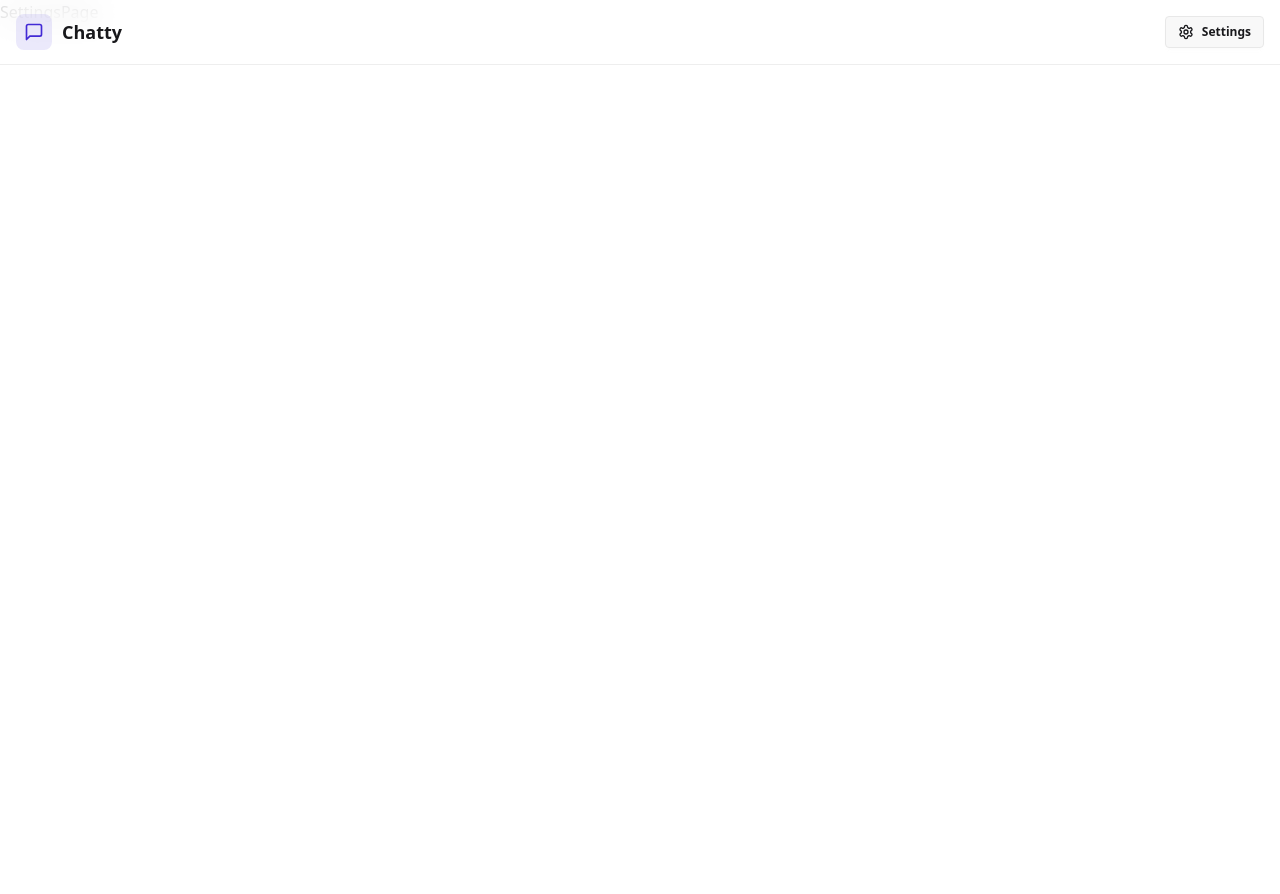
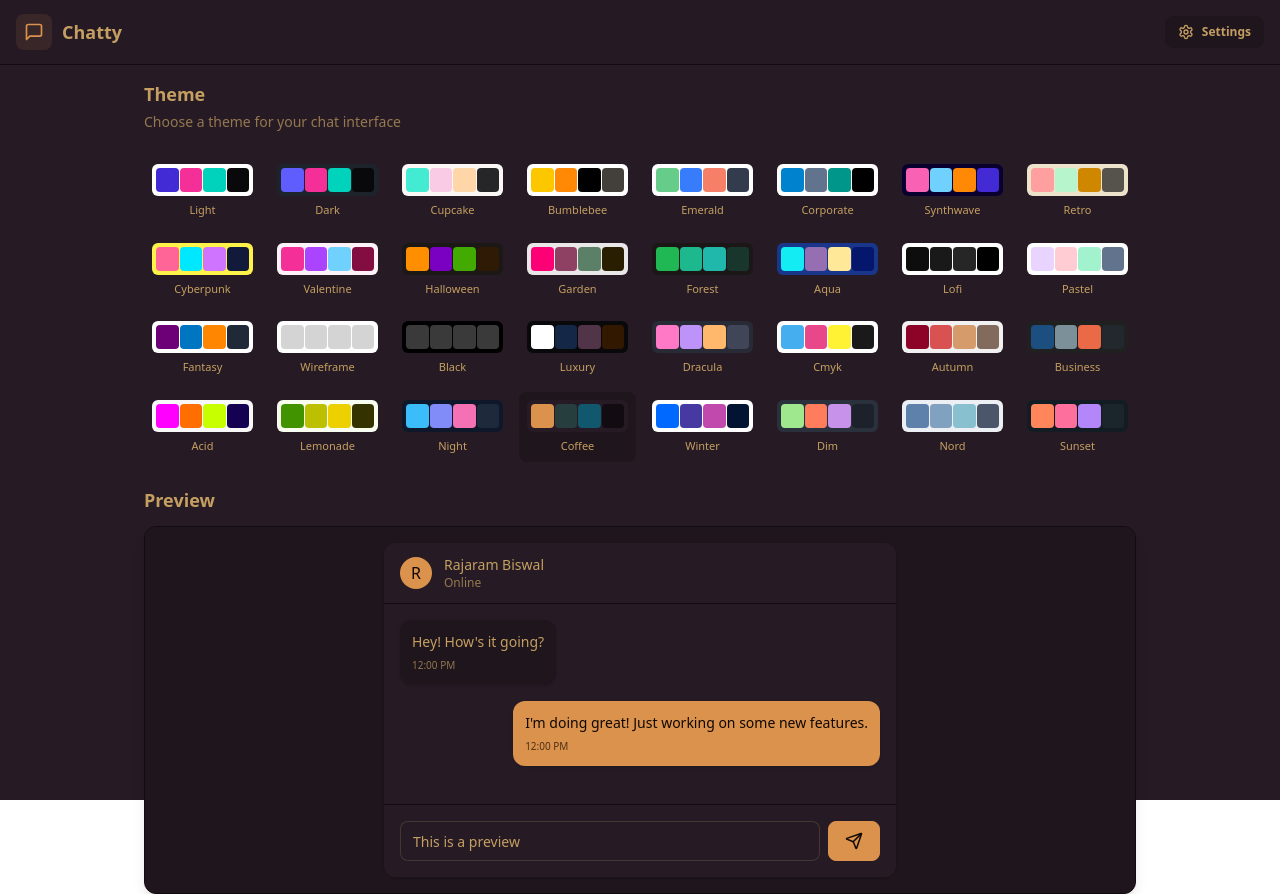
Before and after one commit to rajaram2003/Chat---Application, a React app in the folder frontend/: page /settings in a window 1280 px wide. Before the commit the page ends 800 px from the top, so only its background shows below. Built offline with nearby package versions, Linux system fonts and the light colour scheme; no server answers; the HTML template or start-up script is replaced by a standard one.

Commit message:
frontend

```diff
--- a/frontend/src/App.jsx
+++ b/frontend/src/App.jsx
@@ -1,47 +1,52 @@
-import { Navigate, Route, Routes } from "react-router-dom";
 import Navbar from "./components/Navbar";
+
 import HomePage from "./pages/HomePage";
+import SignUpPage from "./pages/SignUpPage";
 import LoginPage from "./pages/LoginPage";
 import SettingsPage from "./pages/SettingsPage";
 import ProfilePage from "./pages/ProfilePage";
-import SignUpPage from "./pages/SignUpPage";
+
+import { Routes, Route, Navigate } from "react-router-dom";
 import { useAuthStore } from "./store/useAuthStore";
+import { useThemeStore } from "./store/useThemeStore";
 import { useEffect } from "react";
-import {Loader} from "lucide-react";
+
+import { Loader } from "lucide-react";
 import { Toaster } from "react-hot-toast";
 
 const App = () => {
-  const {authUser,checkAuth,isCheckingAuth} = useAuthStore();
+  const { authUser, checkAuth, isCheckingAuth, onlineUsers } = useAuthStore();
+  const { theme } = useThemeStore();
+
+  console.log({ onlineUsers });
 
   useEffect(() => {
-    checkAuth()
+    checkAuth();
   }, [checkAuth]);
 
-  console.log({authUser});
+  console.log({ authUser });
 
-  if(isCheckingAuth && !authUser) return (
-    <div className="flex items-center justify-center h-screen">
-    <Loader className="size-10 animate-spin"/>
-    </div>
-  )
+  if (isCheckingAuth && !authUser)
+    return (
+      <div className="flex items-center justify-center h-screen">
+        <Loader className="size-10 animate-spin" />
+      </div>
+    );
 
   return (
-    <div>
-
-      <Navbar/>
+    <div data-theme={theme}>
+      <Navbar />
 
       <Routes>
-        <Route path="/" element={authUser ? <HomePage/> : <Navigate to="/login" />} />
-        <Route path="/signup" element={!authUser ? <SignUpPage/> : <Navigate to="/" />} />
-        <Route path="/login" element={!authUser ? <LoginPage/> : <Navigate to="/" />} />
-        <Route path="/settings" element={<SettingsPage/>} />
-        <Route path="/profile" element={authUser ? <ProfilePage/> : <Navigate to="/login" />} />
+        <Route path="/" element={authUser ? <HomePage /> : <Navigate to="/login" />} />
+        <Route path="/signup" element={!authUser ? <SignUpPage /> : <Navigate to="/" />} />
+        <Route path="/login" element={!authUser ? <LoginPage /> : <Navigate to="/" />} />
+        <Route path="/settings" element={<SettingsPage />} />
+        <Route path="/profile" element={authUser ? <ProfilePage /> : <Navigate to="/login" />} />
       </Routes>
 
       <Toaster />
-
     </div>
-  )
-}
-
-export default App
+  );
+};
+export default App;
--- a/frontend/src/pages/HomePage.jsx
+++ b/frontend/src/pages/HomePage.jsx
@@ -1,9 +1,24 @@
+import { useChatStore } from "../store/useChatStore";
 
+import Sidebar from "../components/Sidebar";
+import NoChatSelected from "../components/NoChatSelected";
+import ChatContainer from "../components/ChatContainer";
 
 const HomePage = () => {
+  const { selectedUser } = useChatStore();
+
   return (
-    <div>HomePage</div>
-  )
-}
+    <div className="h-screen bg-base-200">
+      <div className="flex items-center justify-center pt-20 px-4">
+        <div className="bg-base-100 rounded-lg shadow-cl w-full max-w-6xl h-[calc(100vh-8rem)]">
+          <div className="flex h-full rounded-lg overflow-hidden">
+            <Sidebar />
 
-export default HomePage
+            {!selectedUser ? <NoChatSelected /> : <ChatContainer />}
+          </div>
+        </div>
+      </div>
+    </div>
+  );
+};
+export default HomePage;
--- a/frontend/src/pages/ProfilePage.jsx
+++ b/frontend/src/pages/ProfilePage.jsx
@@ -1,99 +1,55 @@
 import { useState } from "react";
 import { useAuthStore } from "../store/useAuthStore";
-import { Camera, Mail, User, Loader2 } from "lucide-react";
+import { Camera, Mail, User } from "lucide-react";
 
 const ProfilePage = () => {
   const { authUser, isUpdatingProfile, updateProfile } = useAuthStore();
   const [selectedImg, setSelectedImg] = useState(null);
-  const [error, setError] = useState("");
-  const MAX_FILE_SIZE = 2 * 1024 * 1024; // 2MB limit
 
   const handleImageUpload = async (e) => {
     const file = e.target.files[0];
     if (!file) return;
 
-    // Validate file type (only allow images)
-    if (!file.type.startsWith("image/")) {
-      setError("Invalid file type. Please upload an image.");
-      return;
-    }
-
-    // Validate file size (limit to 2MB)
-    if (file.size > MAX_FILE_SIZE) {
-      setError("File size exceeds 2MB. Please upload a smaller image.");
-      return;
-    }
-
-    setError(""); // Clear previous errors
     const reader = new FileReader();
 
+    reader.readAsDataURL(file);
+
     reader.onload = async () => {
-      try {
-        let base64Image = reader.result;
-
-        // Compress image before upload (optional)
-        base64Image = await compressImage(base64Image, 0.7); // 70% quality
-
-        setSelectedImg(base64Image);
-        await updateProfile({ profilePic: base64Image });
-      // eslint-disable-next-line no-unused-vars
-      } catch (error) {
-        setError("Failed to upload image. Please try again.");
-      }
+      const base64Image = reader.result;
+      setSelectedImg(base64Image);
+      await updateProfile({ profilePic: base64Image });
     };
-
-    reader.readAsDataURL(file);
   };
-
-  // Function to compress image (reduces base64 size)
-  const compressImage = async (base64, quality) => {
-    return new Promise((resolve) => {
-      const img = new Image();
-      img.src = base64;
-      img.onload = () => {
-        const canvas = document.createElement("canvas");
-        const ctx = canvas.getContext("2d");
-        canvas.width = img.width;
-        canvas.height = img.height;
-        ctx.drawImage(img, 0, 0, img.width, img.height);
-        resolve(canvas.toDataURL("image/jpeg", quality)); // Convert to JPEG with reduced quality
-      };
-    });
-  };
-
-  // Default profile image if no user image is added
-  const profileImg = selectedImg || authUser?.profilePic || "/avatar.png"; // Fallback image
 
   return (
     <div className="h-screen pt-20">
       <div className="max-w-2xl mx-auto p-4 py-8">
         <div className="bg-base-300 rounded-xl p-6 space-y-8">
           <div className="text-center">
-            <h1 className="text-2xl font-semibold">Profile</h1>
+            <h1 className="text-2xl font-semibold ">Profile</h1>
             <p className="mt-2">Your profile information</p>
           </div>
 
-          {/* Avatar Upload Section */}
+          {/* avatar upload section */}
+
           <div className="flex flex-col items-center gap-4">
             <div className="relative">
               <img
-                src={profileImg}
+                src={selectedImg || authUser.profilePic || "/avatar.png"}
                 alt="Profile"
-                className="size-32 rounded-full object-cover border-4"
+                className="size-32 rounded-full object-cover border-4 "
               />
               <label
                 htmlFor="avatar-upload"
                 className={`
-                  absolute bottom-0 right-0 bg-base-content hover:scale-105
-                  p-2 rounded-full cursor-pointer transition-all duration-200
+                  absolute bottom-0 right-0
+                  bg-base-content hover:scale-105
+                  p-2 rounded-full cursor-pointer
+                  transition-all duration-200
                   ${isUpdatingProfile ? "animate-pulse pointer-events-none" : ""}
                 `}
               >
-                {isUpdatingProfile ? (
-                  <Loader2 className="w-5 h-5 text-base-200 animate-spin" />
-                ) : (
-                  <Camera className="w-5 h-5 text-base-200" />
-                )}
+                <Camera className="w-5 h-5 text-base-200" />
                 <input
                   type="file"
                   id="avatar-upload"
@@ -104,13 +60,11 @@
                 />
               </label>
             </div>
-            {error && <p className="text-red-500 text-sm">{error}</p>}
             <p className="text-sm text-zinc-400">
               {isUpdatingProfile ? "Uploading..." : "Click the camera icon to update your photo"}
             </p>
           </div>
 
-          {/* Profile Info */}
           <div className="space-y-6">
             <div className="space-y-1.5">
               <div className="text-sm text-zinc-400 flex items-center gap-2">
@@ -129,9 +83,8 @@
             </div>
           </div>
 
-          {/* Account Information */}
           <div className="mt-6 bg-base-300 rounded-xl p-6">
-            <h2 className="text-lg font-medium mb-4">Account Information</h2>
+            <h2 className="text-lg font-medium  mb-4">Account Information</h2>
             <div className="space-y-3 text-sm">
               <div className="flex items-center justify-between py-2 border-b border-zinc-700">
                 <span>Member Since</span>
--- a/frontend/src/pages/SettingsPage.jsx
+++ b/frontend/src/pages/SettingsPage.jsx
@@ -1,9 +1,116 @@
+import { THEMES } from "../constants";
+import { useThemeStore } from "../store/useThemeStore";
+import { Send } from "lucide-react";
 
+const PREVIEW_MESSAGES = [
+  { id: 1, content: "Hey! How's it going?", isSent: false },
+  { id: 2, content: "I'm doing great! Just working on some new features.", isSent: true },
+];
 
 const SettingsPage = () => {
+  const { theme, setTheme } = useThemeStore();
+
   return (
-    <div>SettingsPage</div>
-  )
-}
+    <div className="h-screen container mx-auto px-4 pt-20 max-w-5xl">
+      <div className="space-y-6">
+        <div className="flex flex-col gap-1">
+          <h2 className="text-lg font-semibold">Theme</h2>
+          <p className="text-sm text-base-content/70">Choose a theme for your chat interface</p>
+        </div>
 
-export default SettingsPage
+        <div className="grid grid-cols-4 sm:grid-cols-6 md:grid-cols-8 gap-2">
+          {THEMES.map((t) => (
+            <button
+              key={t}
+              className={`
+                group flex flex-col items-center gap-1.5 p-2 rounded-lg transition-colors
+                ${theme === t ? "bg-base-200" : "hover:bg-base-200/50"}
+              `}
+              onClick={() => setTheme(t)}
+            >
+              <div className="relative h-8 w-full rounded-md overflow-hidden cursor-pointer" data-theme={t}>
+                <div className="absolute inset-0 grid grid-cols-4 gap-px p-1">
+                  <div className="rounded bg-primary"></div>
+                  <div className="rounded bg-secondary"></div>
+                  <div className="rounded bg-accent"></div>
+                  <div className="rounded bg-neutral"></div>
+                </div>
+              </div>
+              <span className="text-[11px] font-medium truncate w-full text-center">
+                {t.charAt(0).toUpperCase() + t.slice(1)}
+              </span>
+            </button>
+          ))}
+        </div>
+
+        {/* Preview Section */}
+        <h3 className="text-lg font-semibold mb-3">Preview</h3>
+        <div className="rounded-xl border border-base-300 overflow-hidden bg-base-100 shadow-lg">
+          <div className="p-4 bg-base-200">
+            <div className="max-w-lg mx-auto">
+              {/* Mock Chat UI */}
+              <div className="bg-base-100 rounded-xl shadow-sm overflow-hidden">
+                {/* Chat Header */}
+                <div className="px-4 py-3 border-b border-base-300 bg-base-100">
+                  <div className="flex items-center gap-3">
+                    <div className="w-8 h-8 rounded-full bg-primary flex items-center justify-center text-primary-content font-medium">
+                      R
+                    </div>
+                    <div>
+                      <h3 className="font-medium text-sm">Rajaram Biswal</h3>
+                      <p className="text-xs text-base-content/70">Online</p>
+                    </div>
+                  </div>
+                </div>
+
+                {/* Chat Messages */}
+                <div className="p-4 space-y-4 min-h-[200px] max-h-[200px] overflow-y-auto bg-base-100">
+                  {PREVIEW_MESSAGES.map((message) => (
+                    <div
+                      key={message.id}
+                      className={`flex ${message.isSent ? "justify-end" : "justify-start"}`}
+                    >
+                      <div
+                        className={`
+                          max-w-[80%] rounded-xl p-3 shadow-sm
+                          ${message.isSent ? "bg-primary text-primary-content" : "bg-base-200"}
+                        `}
+                      >
+                        <p className="text-sm">{message.content}</p>
+                        <p
+                          className={`
+                            text-[10px] mt-1.5
+                            ${message.isSent ? "text-primary-content/70" : "text-base-content/70"}
+                          `}
+                        >
+                          12:00 PM
+                        </p>
+                      </div>
+                    </div>
+                  ))}
+                </div>
+
+                {/* Chat Input */}
+                <div className="p-4 border-t border-base-300 bg-base-100">
+                  <div className="flex gap-2">
+                    <input
+                      type="text"
+                      className="input input-bordered flex-1 text-sm h-10"
+                      placeholder="Type a message..."
+                      value="This is a preview"
+                      readOnly
+                    />
+                    <button className="btn btn-primary h-10 min-h-0">
+                      <Send size={18} />
+                    </button>
+                  </div>
+                </div>
+              </div>
+            </div>
+          </div>
+        </div>
+      </div>
+    </div>
+  );
+};
+export default SettingsPage;
```
Also changed, not shown: frontend/src/components/Navbar.jsx (line endings or trailing spaces), frontend/src/index.css (line endings or trailing spaces).
